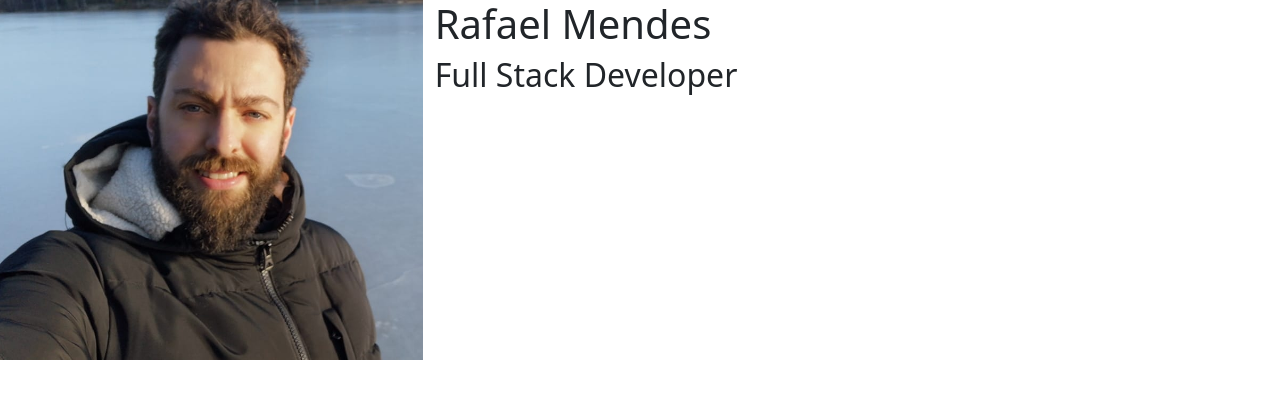
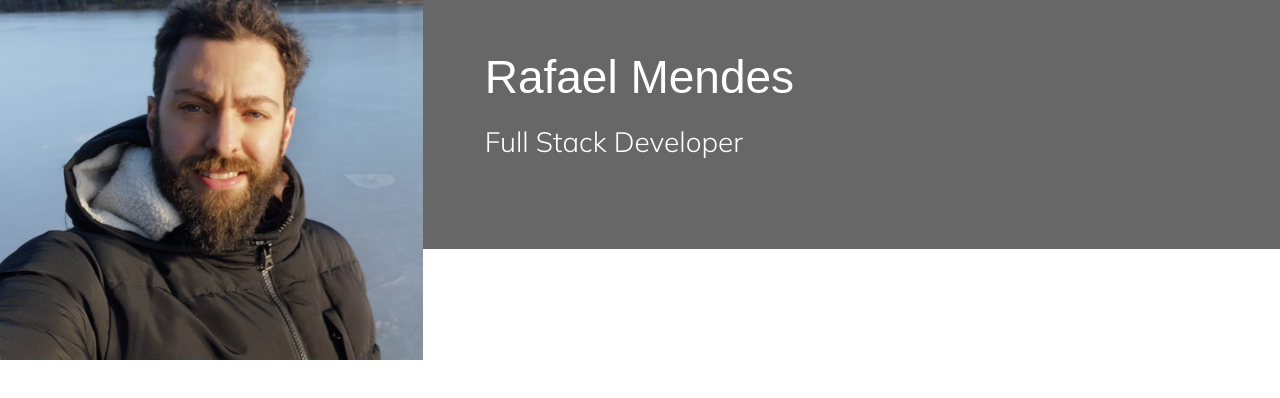
Before and after one commit to RafaMendes1101/my-cv, a plain HTML site: page index.html in a window 1280 px wide. Drawn offline with nearby package versions, Linux system fonts and the light colour scheme.

Commit message:
feat: added heading styling

```diff
--- a/assets/css/style.css
+++ b/assets/css/style.css
@@ -1,9 +1,18 @@
-@import url('https://fonts.googleapis.com/css2?family=Mulish:wght@300;400;700&display=swap');
+@import url('https://fonts.googleapis.com/css2?family=Exo+2:wght@300;400;700&family=Mulish:wght@300;400;700&display=swap');
+/* -------------------------------------------- Colours */
 
+
+.bg-color-name-title {
+    background-color: #676767;
+}
+
+/* -------------------------------------------- Heading */
 header {
     margin: 0;
 }
-
+.heading{
+    margin-left: 50px;
+}
 .logo {
      background: url("../images/eu1.jpg");
      background-position: center;
@@ -14,3 +23,21 @@ header {
      -moz-transition: all .5s ease-in-out;
      -webkit-transition: all .5s ease-in-out;
 }
+
+.name {
+    font-family: "Exo", sans-serif;
+    font-weight: 100;
+    font-size:  46px;
+    margin-top: 50px;
+    color: #fff;
+}
+
+
+.title {
+    font-family: "Mulish", sans-serif;
+    font-weight: 200;
+    font-size:  28px;
+    margin-top: 20px;
+    margin-bottom: 90px;
+    color: #fff;
+}
```
